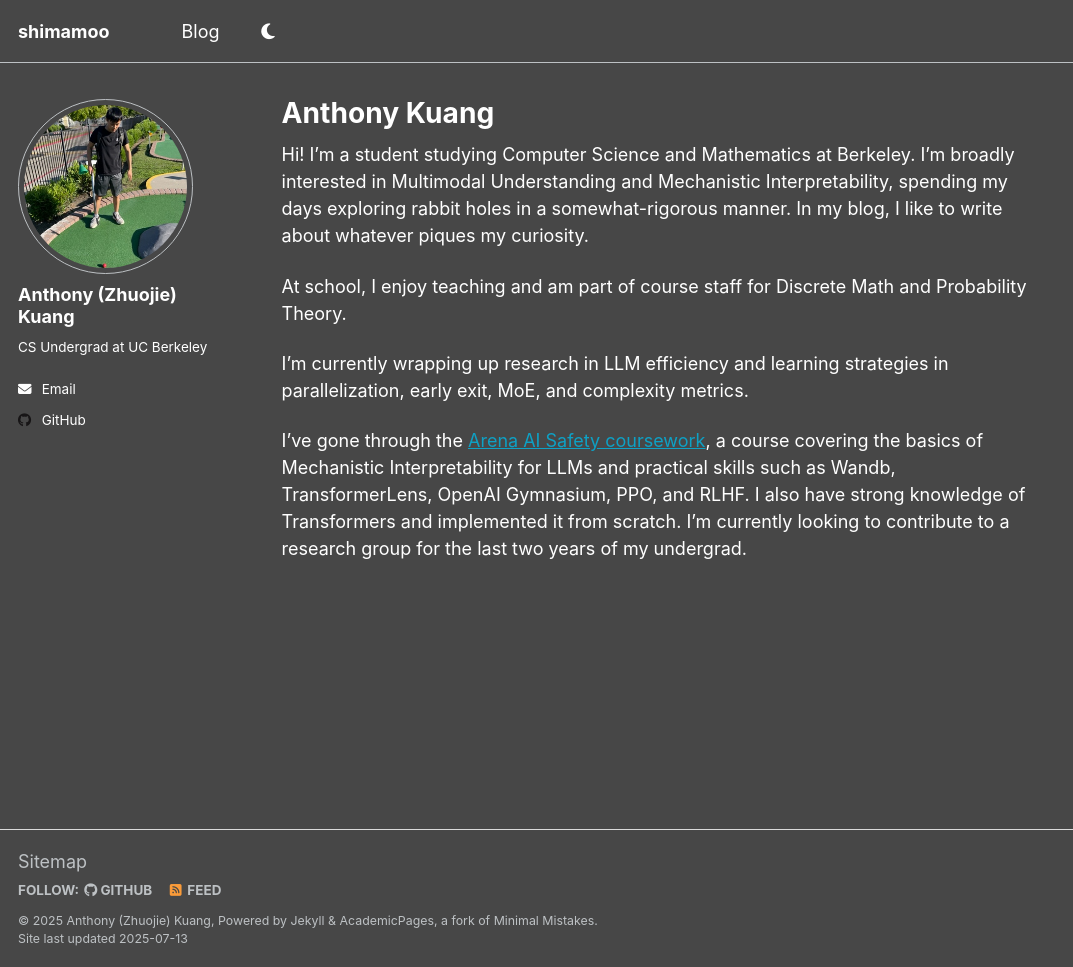
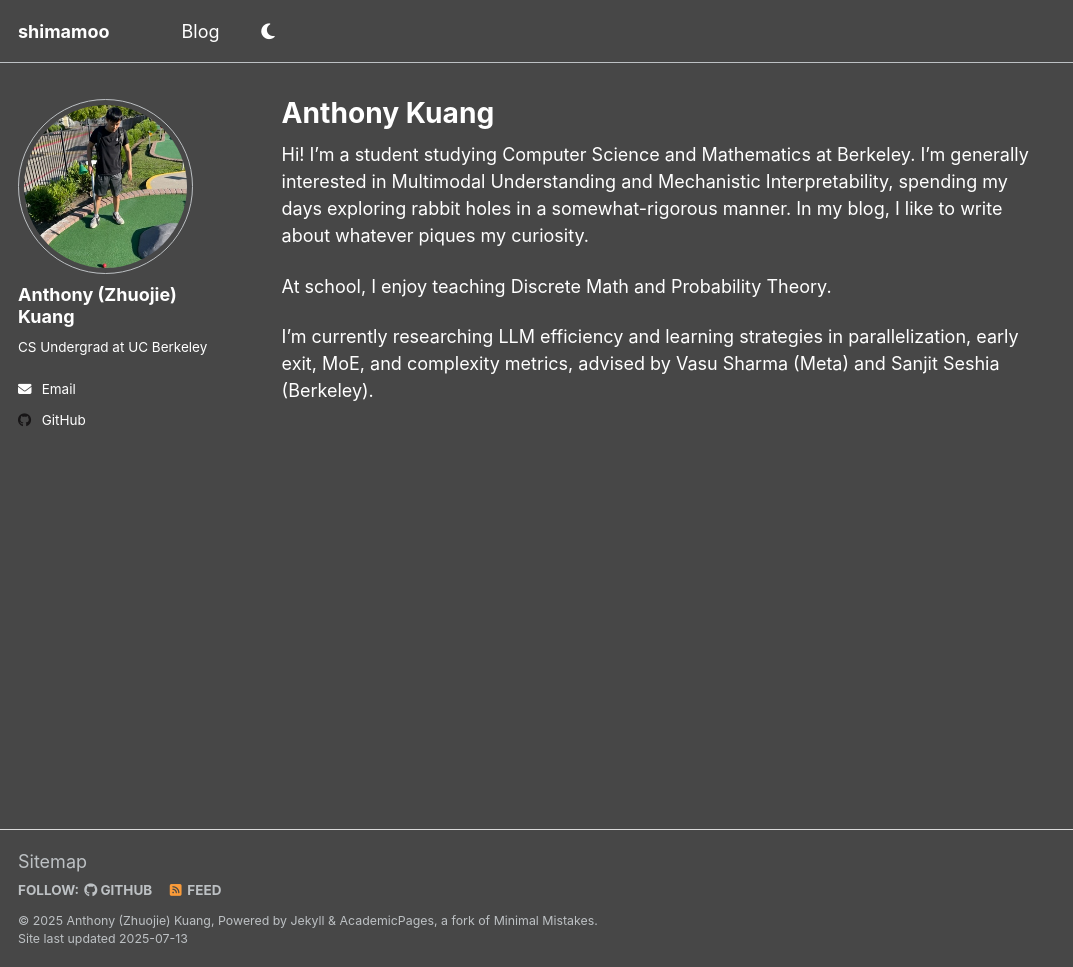
Before and after one commit to shimamooo/shimamooo.github.io, a Jekyll site: the page built from _pages/about.md, in a window 1280 px wide and 967 px high. Shown: the whole window, without its empty margins (0-1073 px from the left). Built offline with Jekyll 4.4.1, drawn with Linux system fonts in a browser that asks for light colours; a script that is not in the unit is left out.

Commit message:
Update about.md

```diff
--- a/_pages/about.md
+++ b/_pages/about.md
@@ -7,10 +7,8 @@ redirect_from:
   - /about.html
 ---
 
-Hi! I'm a student studying Computer Science and Mathematics at Berkeley. I'm broadly interested in Multimodal Understanding and Mechanistic Interpretability, spending my days exploring rabbit holes in a somewhat-rigorous manner. In my blog, I like to write about whatever piques my curiosity.
+Hi! I'm a student studying Computer Science and Mathematics at Berkeley. I'm generally interested in Multimodal Understanding and Mechanistic Interpretability, spending my days exploring rabbit holes in a somewhat-rigorous manner. In my blog, I like to write about whatever piques my curiosity.
 
-At school, I enjoy teaching and am part of course staff for Discrete Math and Probability Theory.
+At school, I enjoy teaching Discrete Math and Probability Theory.
 
-I'm currently wrapping up research in LLM efficiency and learning strategies in parallelization, early exit, MoE, and complexity metrics.
-
-I've gone through the [Arena AI Safety coursework](https://arena-chapter1-transformer-interp.streamlit.app), a course covering the basics of Mechanistic Interpretability for LLMs and practical skills such as Wandb, TransformerLens, OpenAI Gymnasium, PPO, and RLHF. I also have strong knowledge of Transformers and implemented it from scratch. I'm currently looking to contribute to a research group for the last two years of my undergrad.
+I'm currently researching LLM efficiency and learning strategies in parallelization, early exit, MoE, and complexity metrics, advised by Vasu Sharma (Meta) and Sanjit Seshia (Berkeley).
```
